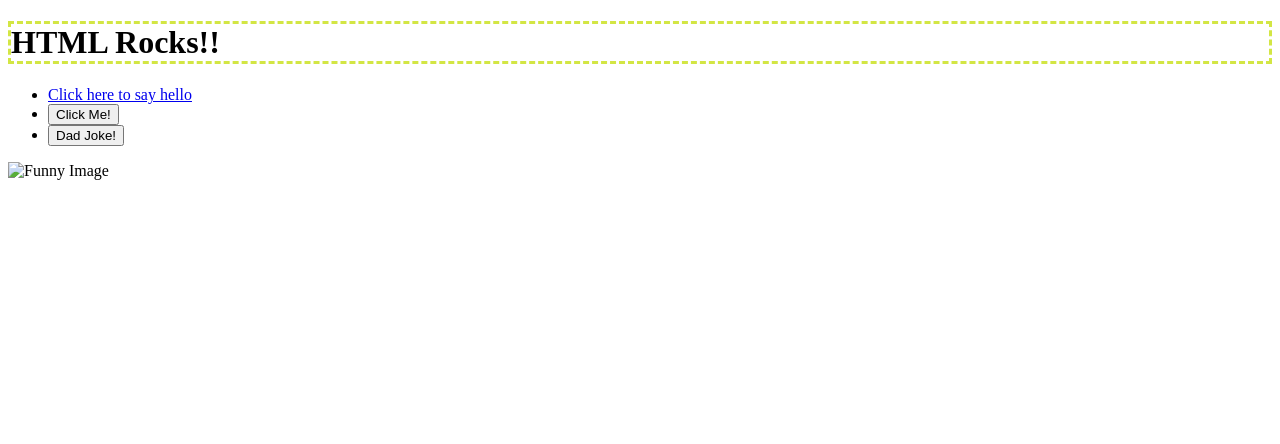
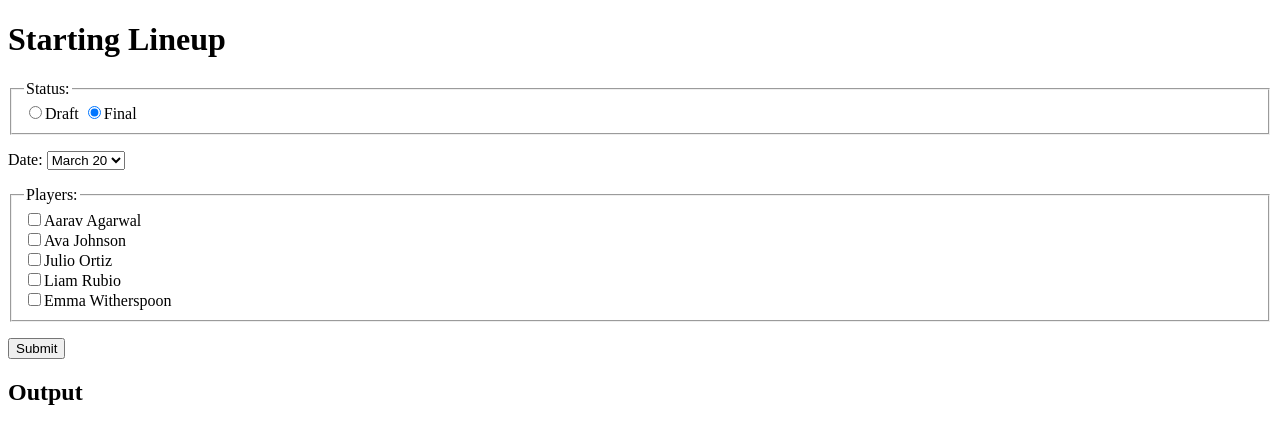
Before and after one commit to natcoulter/JavaScript_in_the_Browser, a website: page index.html in a window 1280 px wide. Drawn offline with Linux system fonts and the light colour scheme; files that its build step writes are made by us from their sources; files whose address does not match are found by name.

Commit message:
edits to script.js, style.css, and index.html

```diff
--- a/index.html
+++ b/index.html
@@ -3,23 +3,54 @@
 
 <head>
   <meta charset="utf-8">
-  <title>CS208 - Starter Code (UPDATE ME)!</title>
+  <title>JavaScript in the Browser</title>
   <meta name="description" content="">
   <meta name="viewport" content="width=device-width, initial-scale=1">
   <link rel="stylesheet" href="style.css">
 </head>
 
 <body>
-  <h1>HTML Rocks!!</h1>
-  <ul>
-  <li><a href="/hello">Click here to say hello</a></li>
-  <li><button id="hello-link">Click Me!</button></li>
-  <li><button id="joke-button">Dad Joke!</button></li>
+  <h1>Starting Lineup</h1>
+
+  <p>
+    <fieldset>
+      <legend>Status: </legend>
+      <label><input type="radio" name="status" value="Draft">Draft</label>
+      <label><input type="radio" name="status" value="Final" checked>Final</label>
+    </fieldset>
+  </p>
+
+  <p>
+    <label>Date: </label>
+    <select name="gameDate">
+      <option value="March 20">March 20</option>
+      <option value="March 24">March 24</option>
+      <option value="April 2">April 2</option>
+      <option value="April 6">April 6</option>
+      <option value="April 13">April 13</option>
+    </select>
+  </p>
+
+  <p>
+    <fieldset>
+      <legend>Players: </legend>
+      <form id="playerList">
+        <label><input type="checkbox" name="players" value="Aarav Agarwal">Aarav Agarwal</label><br>
+        <label><input type="checkbox" name="players" value="Ava Johnson">Ava Johnson</label><br>
+        <label><input type="checkbox" name="players" value="Julio Ortiz">Julio Ortiz</label><br>
+        <label><input type="checkbox" name="players" value="Liam Rubio">Liam Rubio</label><br>
+        <label><input type="checkbox" name="players" value="Emma Witherspoon">Emma Witherspoon</label>
+      </form>
+    </fieldset>
+  </p>
+
+  <p>
+    <input id="submitBut" type="button" name="submit" value="Submit">
+  </p>
+
+  <h2>Output</h2>
+  <p id="display"></p>
   <script src="script.js"></script>
-  </ul>
-  <img src="funny.png" alt="Funny Image" width="300" height="200">
-
-  <h2 id="joke-display"></h2>
 </body>
 
 </html>
```
Also changed, not shown: dist/script.js, dist/style.css, 1 other file.
